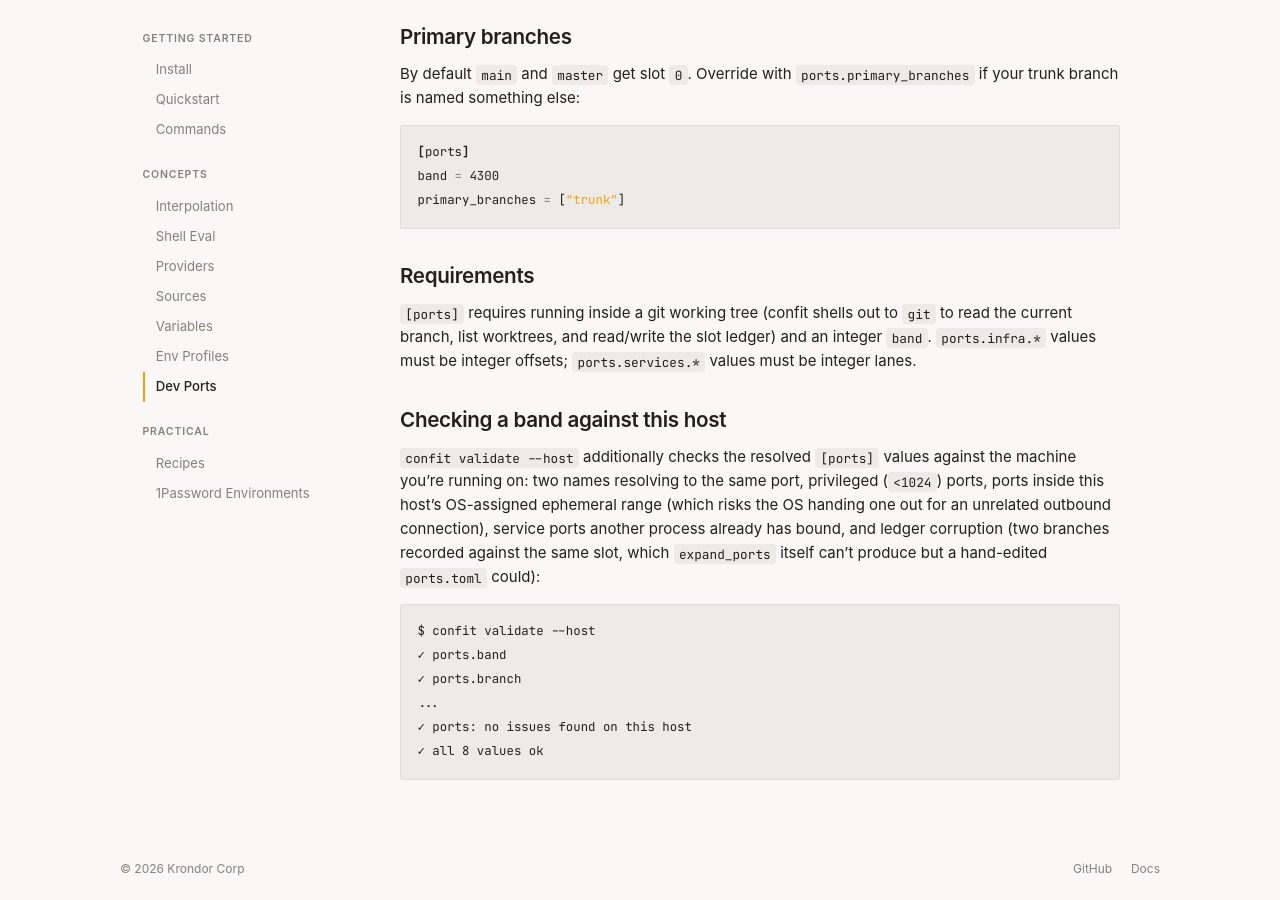
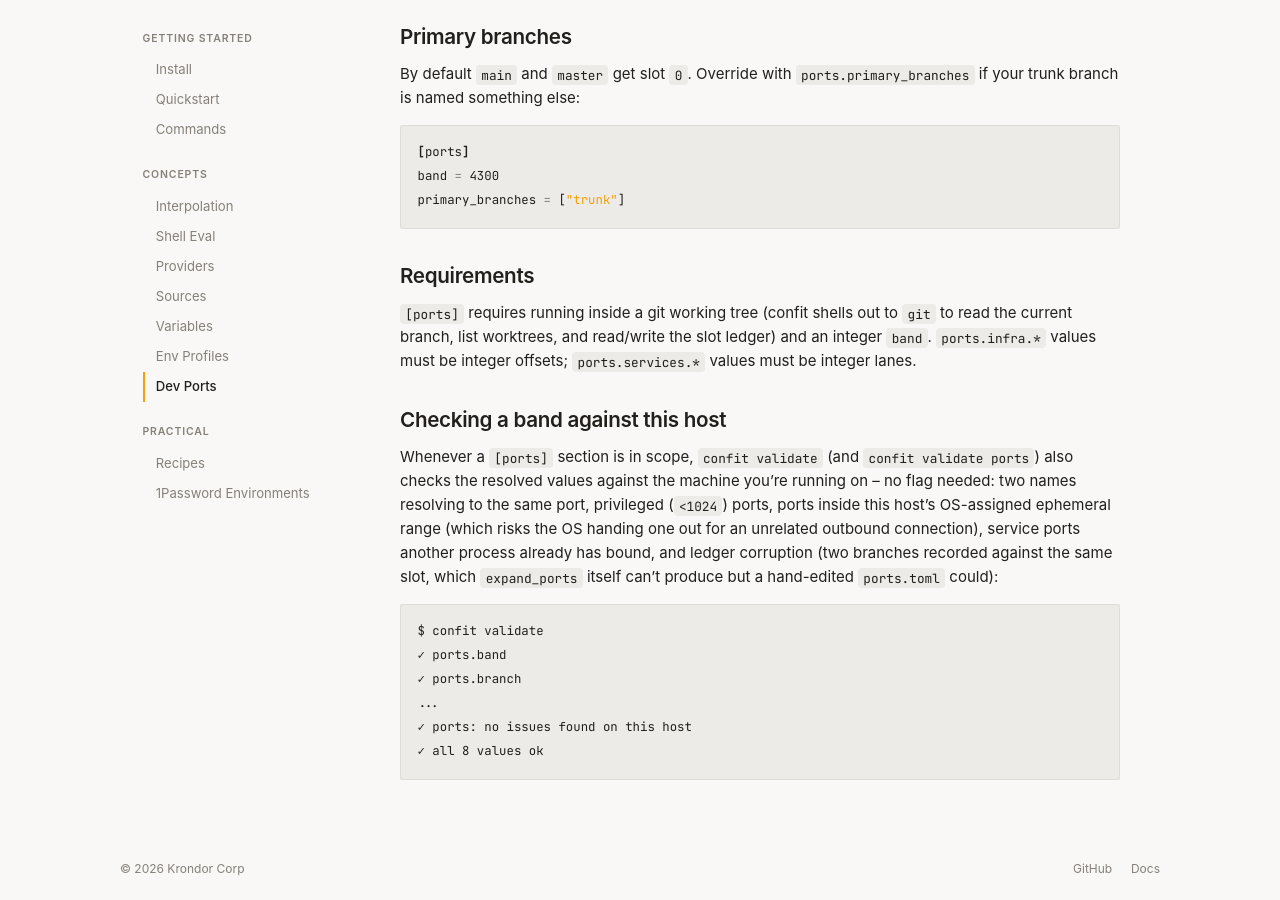
Before and after one commit to krondor-corp/confit, a Jekyll site: the page built from wiki/_docs/dev-ports.md, in a window 1280 px wide and 900 px high, scrolled down 2207 px. Built offline with Jekyll 4.4.1, drawn with Linux system fonts in a browser that asks for light colours.

Commit message:
fix: run [ports] host checks automatically, drop --host flag
The checks are read-only and cheap, so gating them behind a flag just
meant people wouldn't discover them. `confit validate` and
`confit validate ports` now run check_host whenever [ports] is in
scope; validating an unrelated section (e.g. `confit validate vars`)
skips it as before.

Co-Authored-By: Claude Sonnet 5 <noreply@anthropic.com>

````diff
--- a/wiki/_docs/dev-ports.md
+++ b/wiki/_docs/dev-ports.md
@@ -122,16 +122,17 @@ offsets; `ports.services.*` values must be integer lanes.
 
 ## Checking a band against this host
 
-`confit validate --host` additionally checks the resolved `[ports]` values
-against the machine you're running on: two names resolving to the same
-port, privileged (`<1024`) ports, ports inside this host's OS-assigned
+Whenever a `[ports]` section is in scope, `confit validate` (and
+`confit validate ports`) also checks the resolved values against the
+machine you're running on -- no flag needed: two names resolving to the
+same port, privileged (`<1024`) ports, ports inside this host's OS-assigned
 ephemeral range (which risks the OS handing one out for an unrelated
 outbound connection), service ports another process already has bound, and
 ledger corruption (two branches recorded against the same slot, which
 `expand_ports` itself can't produce but a hand-edited `ports.toml` could):
 
 ```bash
-$ confit validate --host
+$ confit validate
 ✓ ports.band
 ✓ ports.branch
 ...
````
Also changed, not shown: 1 other file.
